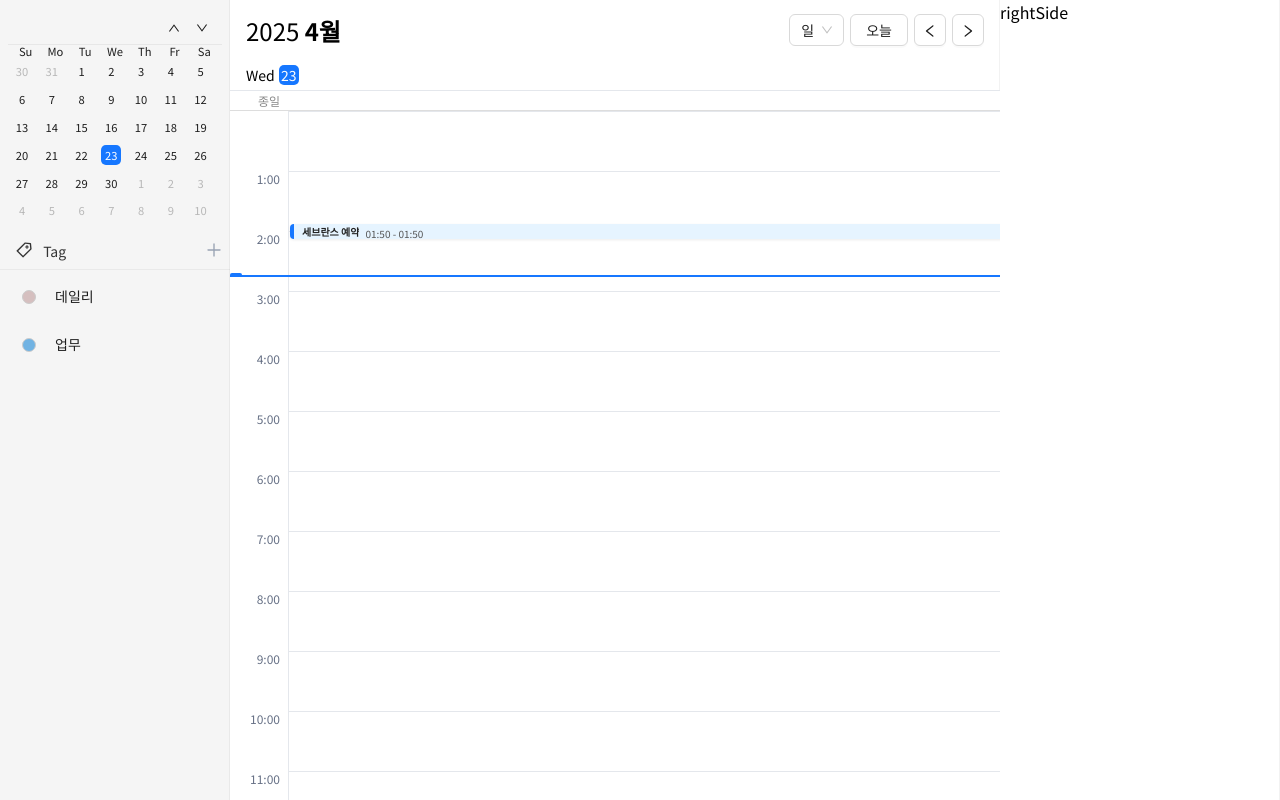
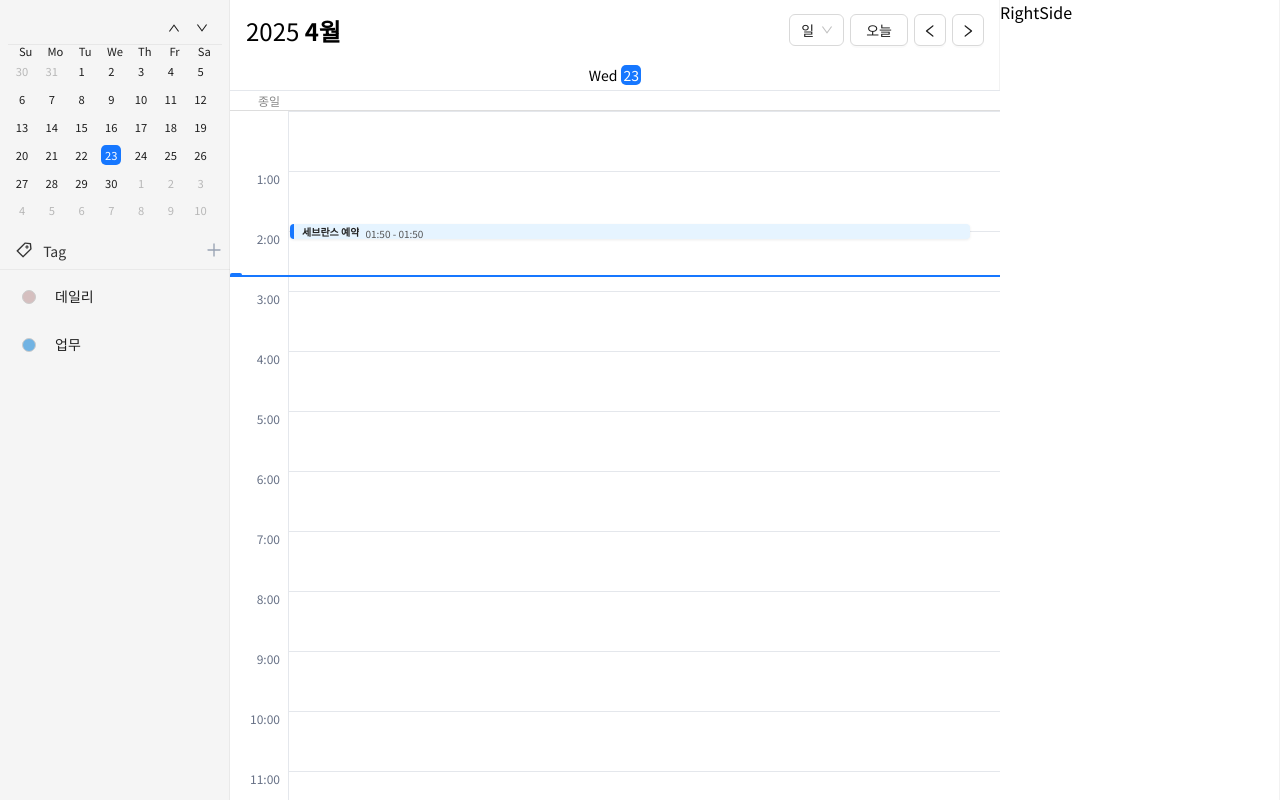
Before and after one commit to LogInDev/my-todo-calendar-project, a React (Create React App) app in the folder frontend/: page / in a window 1280 px wide. Built offline with nearby package versions, Linux system fonts and the light colour scheme.

Commit message:
일 캘린더 css 수정

```diff
--- a/frontend/src/pages/index/components/middleside/DayCalendar.module.scss
+++ b/frontend/src/pages/index/components/middleside/DayCalendar.module.scss
@@ -1,5 +1,5 @@
 .wrapper {
-    width: 100%;
+    width: calc(100vw - 510px); // leftSide(230px) + rightSide(280px) 제외
     height: 100%;
     flex-shrink: 0;
     position: relative;
@@ -8,9 +8,9 @@
   .dateHeader {
     display: flex;
     align-items: center;
+    justify-content: center;
     gap: 4px;
     font-size: 14px;
-    // font-weight: 100;
     padding: 9px 16px;
     height: 30px;
 
@@ -39,8 +39,6 @@
     position: relative;
     flex: 1;
     overflow-y: scroll;
-    // padding-top: 8px;
-    padding-right: 16px;
     border-top: 1px solid main.$color-gray-200;
     max-height: calc(100vh - 90px); // middleSide 헤더(60px) + dateHeader(30px) 높이 제외
 
--- a/frontend/src/pages/index/components/middleside/TodoItem.module.scss
+++ b/frontend/src/pages/index/components/middleside/TodoItem.module.scss
@@ -13,7 +13,7 @@
   cursor: move;
   user-select: none;
 
-  width: calc(100vw - 510px); // leftSide(230px) + rightSide(280px) 제외
+  width: calc(100vw - 600px); // leftSide(230px) + rightSide(280px) + ⍺ 제외
 
   transition: box-shadow 0.2s ease;
 
--- /dev/null
+++ b/frontend/src/pages/index/components/rightside/RightSide.jsx
@@ -0,0 +1,11 @@
+import React from 'react'
+// CSS
+import styles from './RightSide.module.scss'
+
+function RightSide() {
+    return (
+        <div>RightSide</div>
+    )
+}
+
+export default RightSide
--- a/frontend/src/pages/index/index.jsx
+++ b/frontend/src/pages/index/index.jsx
@@ -5,6 +5,7 @@ import dayjs from 'dayjs';
 // Components
 import LeftSide from '@pages/index/components/leftside/LeftSide';
 import MiddleSide from '@/pages/index/components/middleside/MiddleSide';
+import RightSide from './components/rightside/RightSide';
 
 function MainPage() {
     // 현재 월을 관리하는 상태
@@ -26,7 +27,7 @@ function MainPage() {
             </div>
             {/* 오른쪽 사이드 */}
             <div className={styles.rightSide}>
-                rightSide
+                <RightSide />
             </div>
         </div>
     )
```
Also changed, not shown: frontend/src/pages/index/components/rightside/RightSide.module.scss (added).
